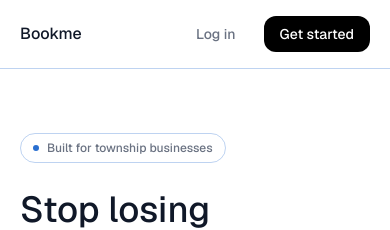
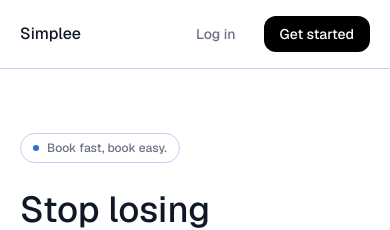
Before and after one commit to Sam-168/Simplee-Frontend, a Vue app: page /welcome in a window 390 px wide. Shown: the top 230 px of the page. Built offline with nearby package versions, Linux system fonts and the light colour scheme.

Commit message:
fixed routing redirection  issue and tested app on mobile

```diff
--- a/src/router/index.js
+++ b/src/router/index.js
@@ -50,9 +50,9 @@ router.beforeEach((to, from) => {
     return { path: '/login' }
   }
 
-
-  if (token && (to.path === '/login' || to.path === '/signup')) {
-    return { path: '/dashboard' }
+  //redirect to login if someone tries to hit an endpoint directly
+  if (token && (to.path === '/dashboard' || to.path === '/signup' || to.path === '/setup')) {
+    return { path: '/login' }
   }
 })
 
--- a/src/views/LandingView.vue
+++ b/src/views/LandingView.vue
@@ -3,7 +3,7 @@
 
     <!-- Nav -->
     <nav class="flex items-center justify-between px-5 py-4 md:px-12 lg:px-20 border-b border-gray-100">
-      <p class="text-base font-medium text-gray-900">Bookme</p>
+      <p class="text-base font-medium text-gray-900">Simplee</p>
       <div class="flex items-center gap-3">
         <button
           @click="router.push('/login')"
@@ -27,7 +27,7 @@
           class="inline-flex items-center gap-2 px-3 py-1.5 rounded-full border border-gray-200 text-xs text-gray-500 font-medium mb-6"
         >
           <span class="w-1.5 h-1.5 rounded-full bg-[rgb(41,111,208)]"></span>
-          Built for township businesses
+          Book fast, book easy.
         </div>
 
         <h1 class="text-4xl md:text-5xl lg:text-6xl font-medium text-gray-900 leading-tight mb-5">
@@ -126,7 +126,7 @@
 
     <!-- Footer -->
     <footer class="px-5 py-6 md:px-12 lg:px-20 border-t border-gray-100 flex items-center justify-between">
-      <p class="text-sm font-medium text-gray-900">Bookme</p>
+      <p class="text-sm font-medium text-gray-900">Simplee</p>
       <p class="text-xs text-gray-400">Built for township businesses</p>
     </footer>
 
--- a/vite.config.js
+++ b/vite.config.js
@@ -5,6 +5,7 @@ import tailwindcss from '@tailwindcss/vite'
 export default defineConfig({
   plugins: [vue(), tailwindcss()],
   server: {
-    host: true
+    host: true,
+    allowedHosts: true
   }
 })
```
